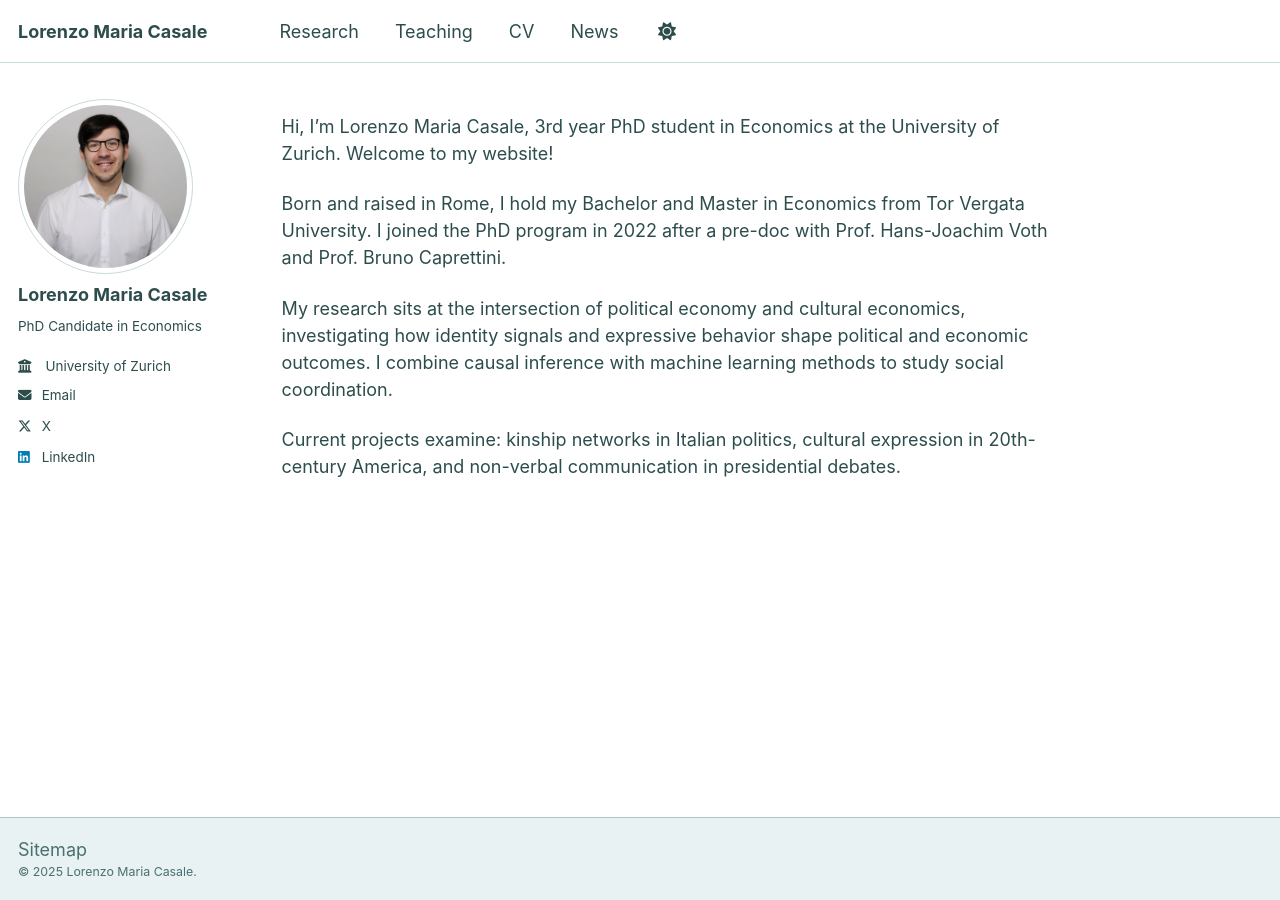
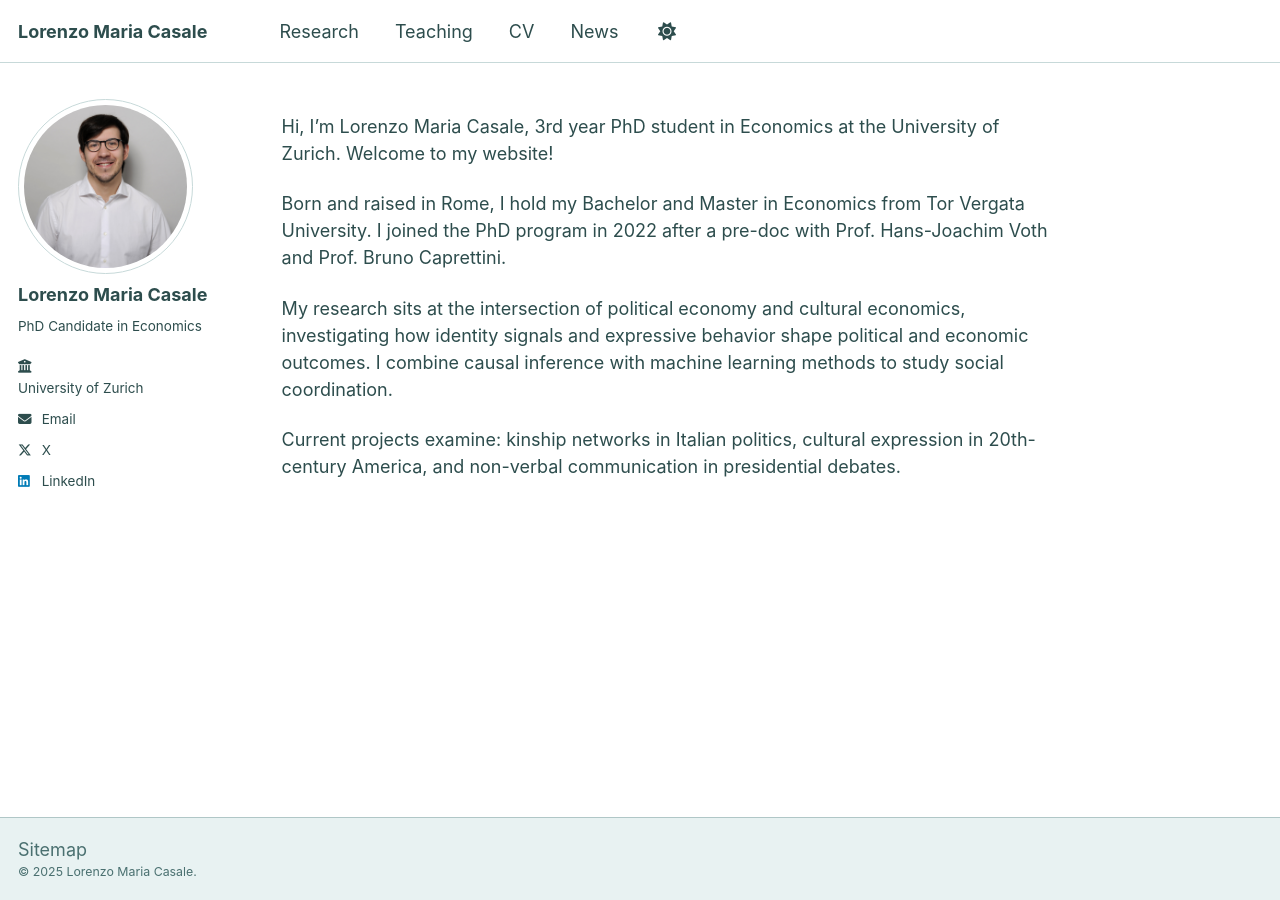
Before and after one commit to lorenzomariacasale/lorenzomariacasale.github.io, a Jekyll site: the page built from _pages/about.md, in a window 1280 px wide. Built offline with Jekyll 4.4.1, drawn with Linux system fonts in a browser that asks for light colours.

Commit message:
Fixing Minor Changes in the Homepage Fourth Trial

```diff
--- a/_includes/author-profile.html
+++ b/_includes/author-profile.html
@@ -31,7 +31,7 @@
         <li class="author__desktop">
           <i class="fas fa-fw fa-building-columns icon-pad-right" aria-hidden="true"></i>
           {% if author.uri %}
-            <a href="{{ author.uri }}" style="display:inline;">{{ author.employer }}</a>
+            <a href="{{ author.uri }}" style="vertical-align: middle; margin-left: 0;">{{ author.employer }}</a>
           {% else %}
             {{ author.employer }}
           {% endif %}
```
